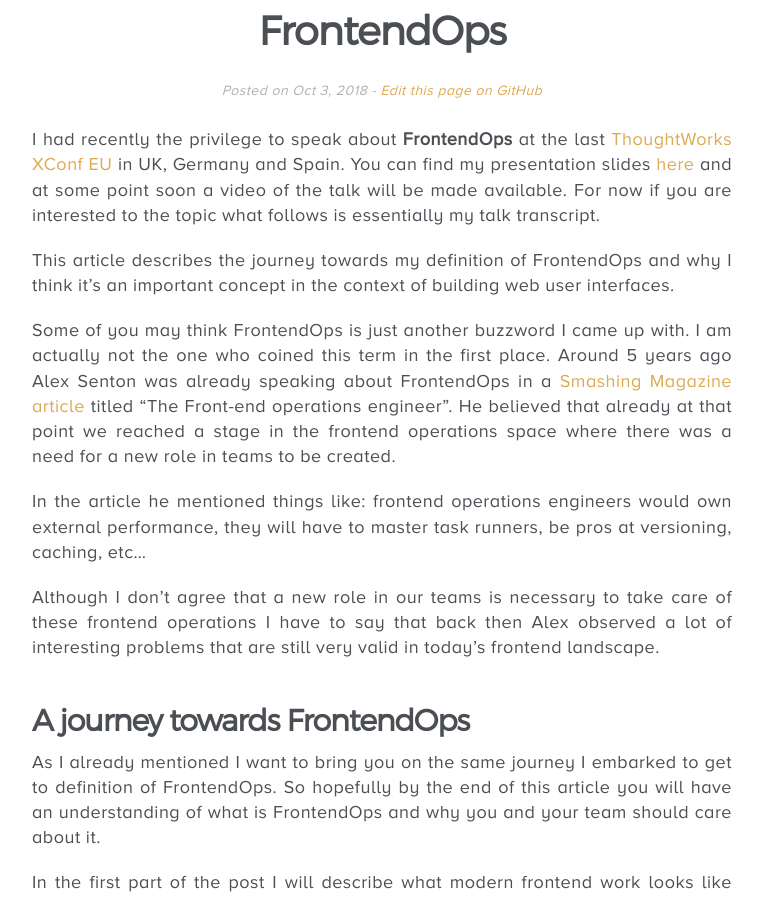
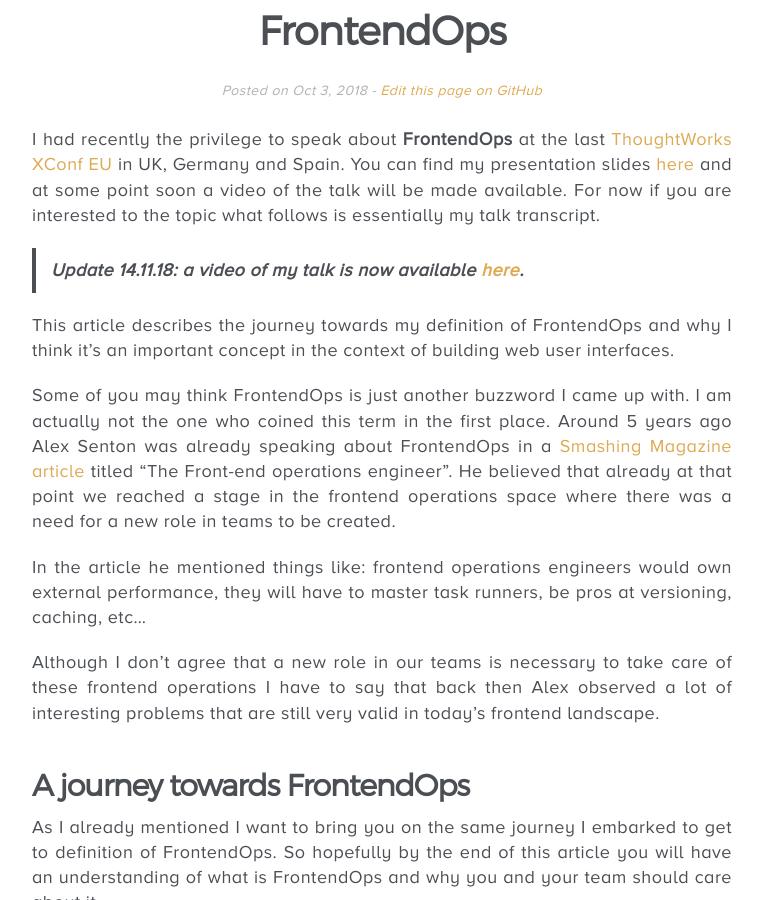
Before and after one commit to giamir/giamir.github.io, a Jekyll site: the page built from _posts/2018-10-03-frontendops.md, in a window 1280 px wide and 900 px high, scrolled down 460 px. Shown: the whole window, without its empty margins (258-1021 px from the left). Built offline with Jekyll 4.4.1, drawn with Linux system fonts in a browser that asks for light colours; comment, search, counter and statistics services are not loaded; some of the changed text lies outside the part shown.

Commit message:
link conference talk video to frontendops article

```diff
--- a/_posts/2018-10-03-frontendops.md
+++ b/_posts/2018-10-03-frontendops.md
@@ -7,6 +7,8 @@ time: 15
 ---
 
 I had recently the privilege to speak about **FrontendOps** at the last [ThoughtWorks XConf EU](https://www.thoughtworks.com/xconf-eu) in UK, Germany and Spain. You can find my presentation slides [here](https://www.slideshare.net/ThoughtWorks/frontendops-giamir-buoncristiani) and at some point soon a video of the talk will be made available. For now if you are interested to the topic what follows is essentially my talk transcript.
+
+> **Update 14.11.18: a video of my talk is now available [here](https://www.youtube.com/watch?v=ofPBQuJvQ74).**
 
 This article describes the journey towards my definition of FrontendOps and why I think it’s an important concept in the context of building web user interfaces.
 
@@ -236,6 +238,7 @@ So at the beginning of the article I promise you that I will be wrapping up by g
 If your team is adopting FrontendOps practices, your users will thank you.
 
 ### References
+* [My FrontendOps conference talk](https://www.youtube.com/watch?v=ofPBQuJvQ74)
 * [The Frontend Operations engineer](https://www.smashingmagazine.com/2013/06/front-end-ops/)
 * [Architecture without architects - Talk](https://www.youtube.com/watch?v=qVyt3qQ_7TA)
 * [Microservices Prerequisites](https://martinfowler.com/bliki/MicroservicePrerequisites.html)
```
